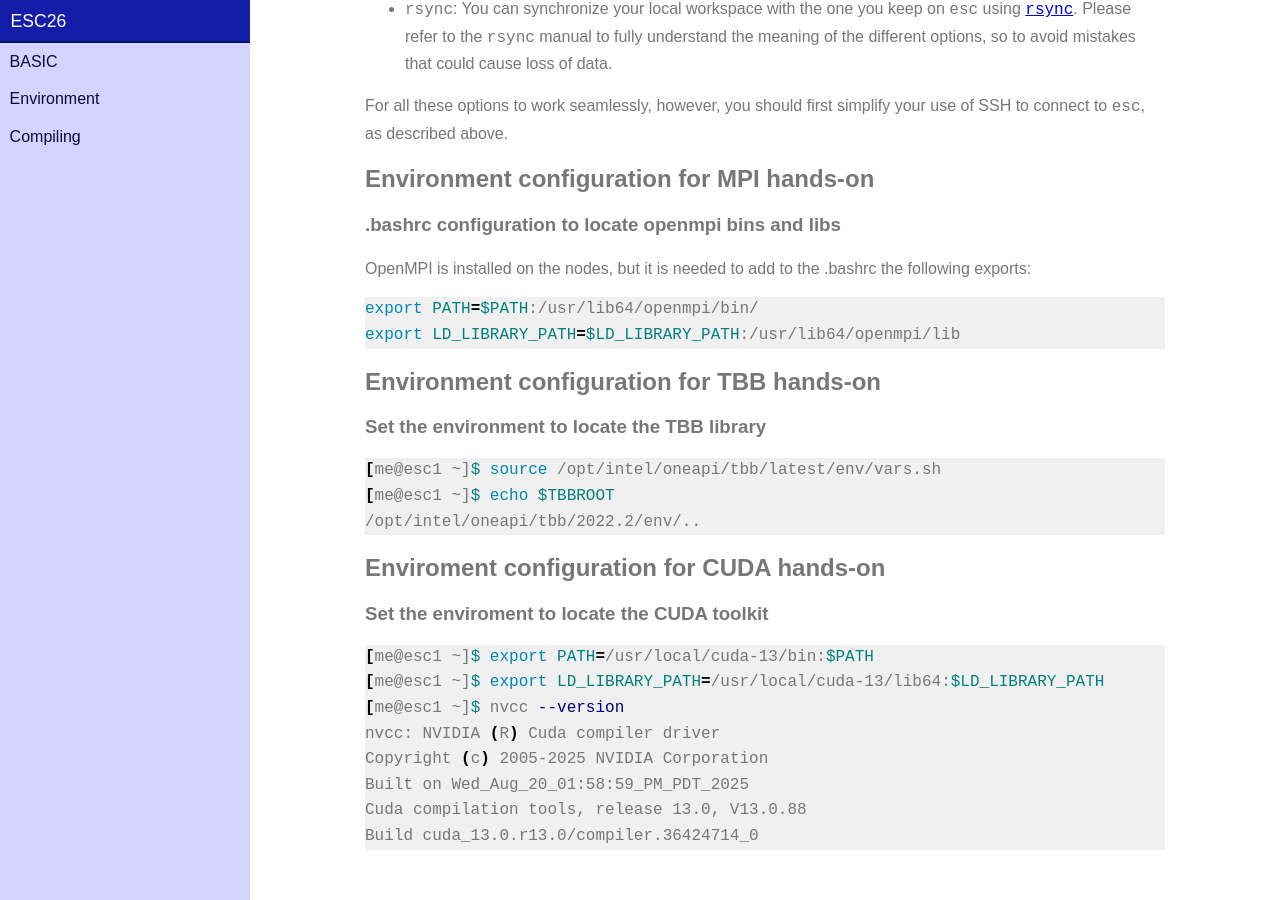
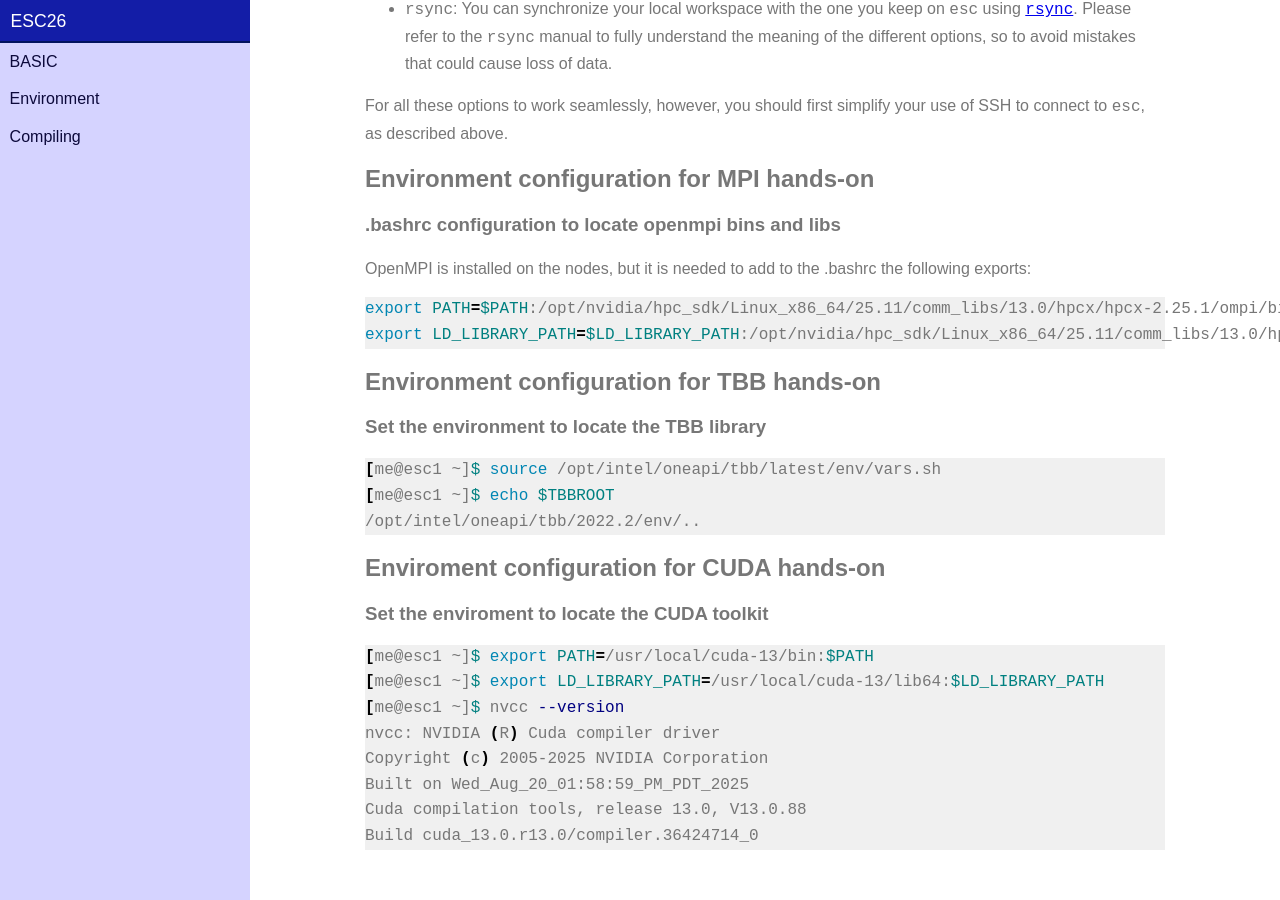
Before and after one commit to infn-esc/esc26, a Jekyll site: the page built from basic/environment.md, in a window 1280 px wide and 900 px high, scrolled down 2869 px. Built offline with Jekyll 4.4.1, drawn with Linux system fonts in a browser that asks for light colours; nearby versions of some CDN libraries.

Commit message:
Update environment.md

````diff
--- a/basic/environment.md
+++ b/basic/environment.md
@@ -160,8 +160,8 @@ your use of SSH to connect to `esc`, as described above.
 OpenMPI is installed on the nodes, but it is needed to add to the .bashrc the following exports:
 
 ```shell
-export PATH=$PATH:/usr/lib64/openmpi/bin/
-export LD_LIBRARY_PATH=$LD_LIBRARY_PATH:/usr/lib64/openmpi/lib
+export PATH=$PATH:/opt/nvidia/hpc_sdk/Linux_x86_64/25.11/comm_libs/13.0/hpcx/hpcx-2.25.1/ompi/bin
+export LD_LIBRARY_PATH=$LD_LIBRARY_PATH:/opt/nvidia/hpc_sdk/Linux_x86_64/25.11/comm_libs/13.0/hpcx/hpcx-2.25.1/ompi/lib
 ```
 
 ## Environment configuration for TBB hands-on
````
